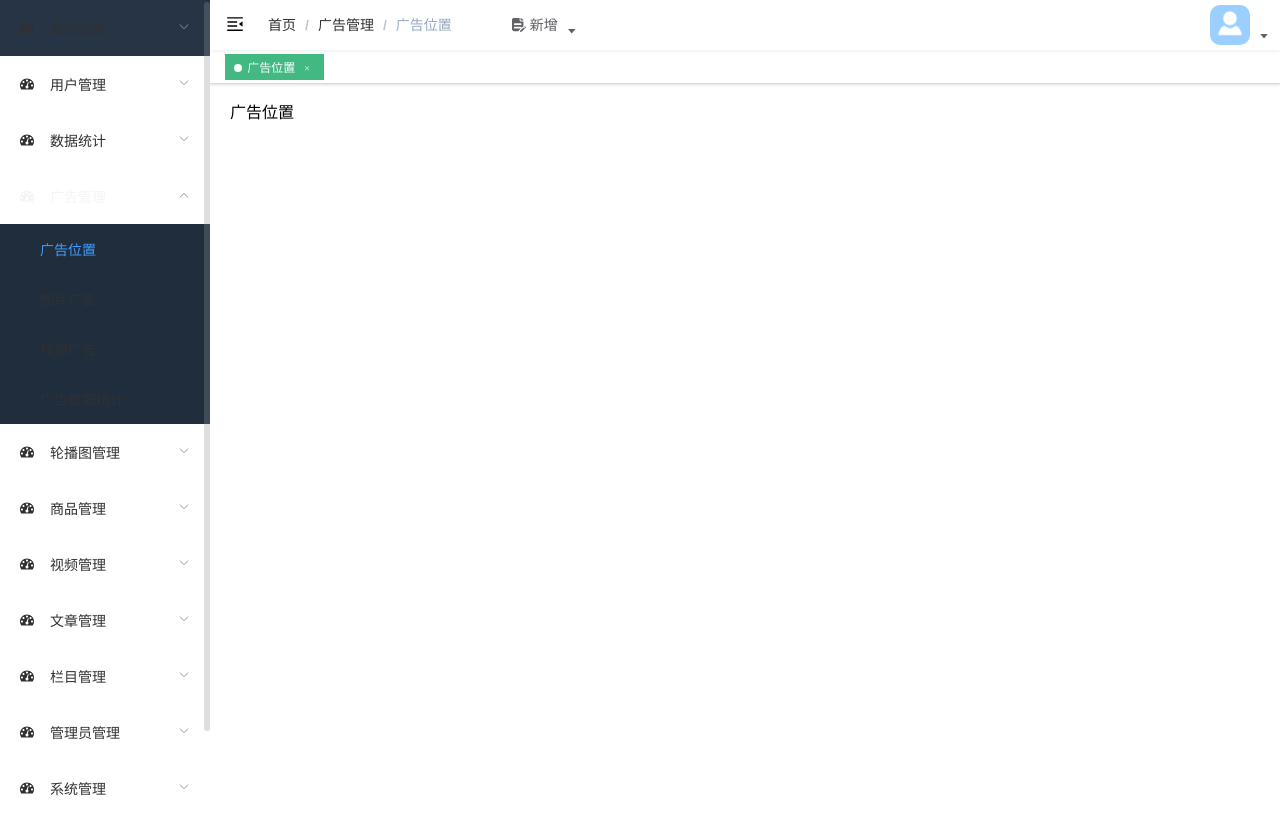
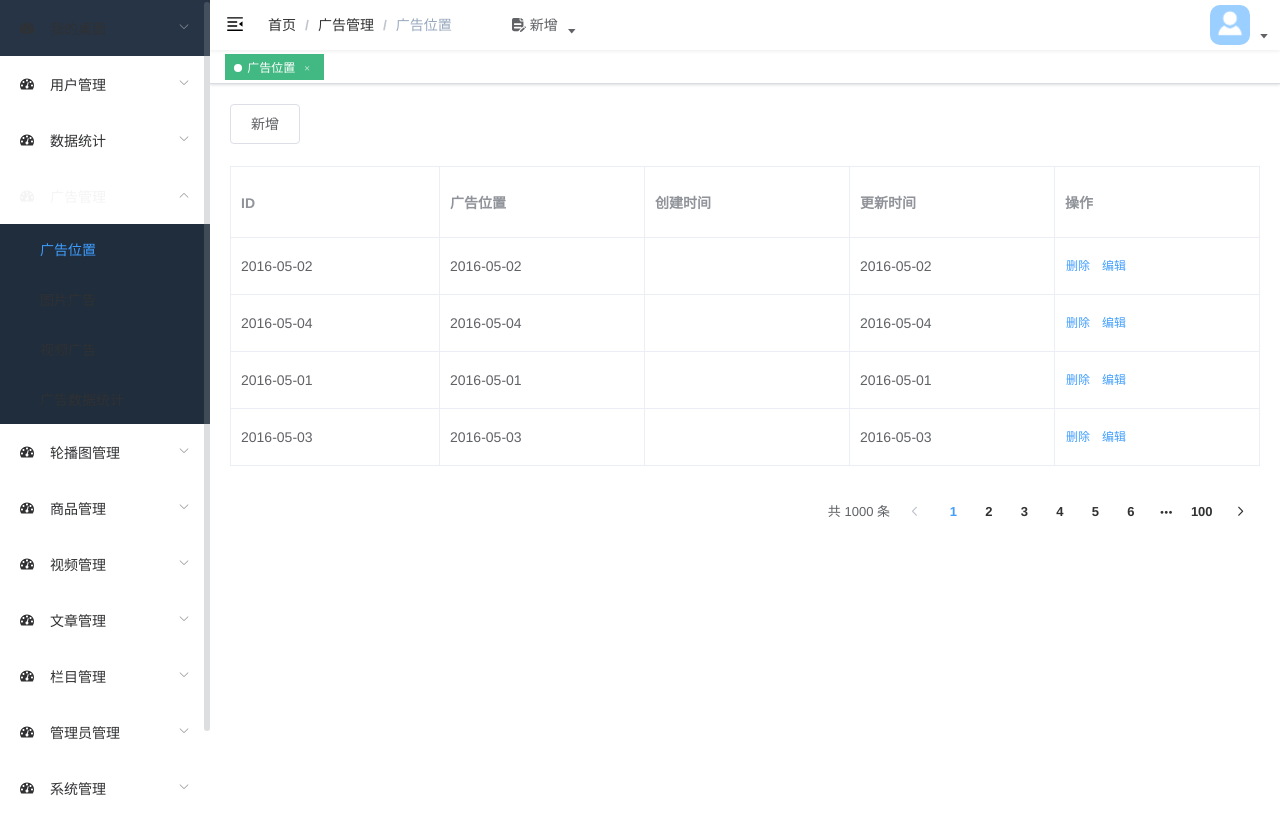
Before and after one commit to momo1991817/vue-admin-duorui, a Vue app: page /#/AdvertiseManagement/AdvertisePosition in a window 1280 px wide. Built offline with nearby package versions, Linux system fonts and the light colour scheme.

Commit message:
用户管理，数据统计，广告管理-广告位置

```diff
--- a/src/views/AdvertiseManagement/AdvertisePosition.vue
+++ b/src/views/AdvertiseManagement/AdvertisePosition.vue
@@ -1,13 +1,126 @@
 <template>
-    <div class="app-container">广告位置</div>
+  <div class="app-container">
+     <el-form>
+        <el-form-item>
+        <el-button>新增</el-button>
+        </el-form-item>
+     </el-form>
+    <div class="dashboard-text">
+      <el-table :data="tableData"
+        border
+        style="width: 100%">
+        <el-table-column prop="date"
+          label="ID">
+        </el-table-column>
+         <el-table-column prop="date"
+          label="广告位置">
+        </el-table-column>
+        <el-table-column label="创建时间">
+          <template slot-scope="scope">
+          </template>
+        </el-table-column>
+         <el-table-column label="更新时间"
+          prop="date">
+        </el-table-column>
+        <el-table-column label="操作">
+          <template slot-scope="scope">
+        <el-button  type="text" size="small">删除</el-button>
+        <el-button type="text" size="small">编辑</el-button>
+      </template>
+        </el-table-column>
+      </el-table>
+    </div>
+    <div class="block" style="float:right;margin-top:30px;">
+      <el-pagination layout="total,prev, pager, next"
+        :total="1000">
+      </el-pagination>
+    </div>
+  </div>
 </template>
 
 <script>
 export default {
-  name: 'AdvertisePosition'
+  name: 'UserManage',
+  data() {
+    return {
+      dataForm: {
+        key: ''
+      },
+      tableData: [
+        {
+          date: '2016-05-02',
+          name: '王小虎',
+          address: '上海市普陀区金沙江路 1518 弄'
+        },
+        {
+          date: '2016-05-04',
+          name: '王小虎',
+          address: '上海市普陀区金沙江路 1517 弄'
+        },
+        {
+          date: '2016-05-01',
+          name: '王小虎',
+          address: '上海市普陀区金沙江路 1519 弄'
+        },
+        {
+          date: '2016-05-03',
+          name: '王小虎',
+          address: '上海市普陀区金沙江路 1516 弄'
+        }
+      ],
+        pickerOptions2: {
+        shortcuts: [
+          {
+            text: '最近一周',
+            onClick(picker) {
+              const end = new Date()
+              const start = new Date()
+              start.setTime(start.getTime() - 3600 * 1000 * 24 * 7)
+              picker.$emit('pick', [start, end])
+            }
+          },
+          {
+            text: '最近一个月',
+            onClick(picker) {
+              const end = new Date()
+              const start = new Date()
+              start.setTime(start.getTime() - 3600 * 1000 * 24 * 30)
+              picker.$emit('pick', [start, end])
+            }
+          },
+          {
+            text: '最近三个月',
+            onClick(picker) {
+              const end = new Date()
+              const start = new Date()
+              start.setTime(start.getTime() - 3600 * 1000 * 24 * 90)
+              picker.$emit('pick', [start, end])
+            }
+          }
+        ]
+      }
+    }
+  },
+  computed: {},
+  methods: {
+    handleEdit(index, row) {
+      console.log(index, row)
+    },
+    handleDelete(index, row) {
+      console.log(index, row)
+    }
+  }
 }
 </script>
 
-<style scoped>
-
+<style lang="scss" scoped>
+.dashboard {
+  &-container {
+    margin: 30px;
+  }
+  &-text {
+    font-size: 30px;
+    line-height: 46px;
+  }
+}
 </style>
```
